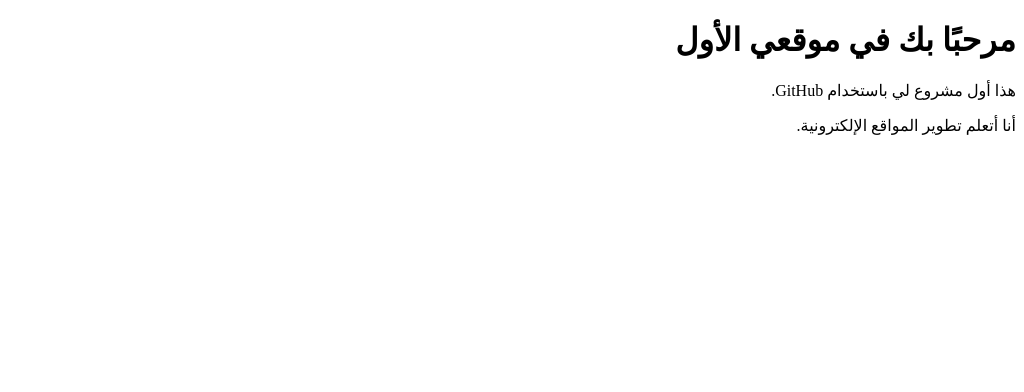
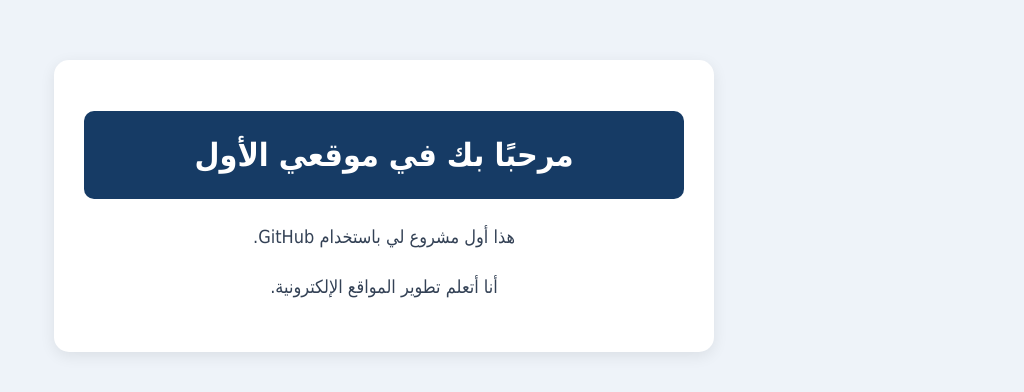
Before and after one commit to kalhf100/My-first-project, a plain HTML site: page index.html in a window 1280 px wide. Shown: the whole page, without its empty margins (256-1280 px from the left). Drawn offline with Linux system fonts and the light colour scheme.

Commit message:
الوان وتنسيق للموقع

```diff
--- a/index.html
+++ b/index.html
@@ -3,11 +3,42 @@
 <html lang="ar" dir="rtl">
 <head>
     <meta charset="UTF-8">
+    <meta name="viewport" content="width=device-width, initial-scale=1.0">
     <title>مشروعي الأول</title>
+    <style>
+        body {
+            font-family: Tahoma, Arial, sans-serif;
+            background-color: #eef3f9;
+            text-align: center;
+            margin: 0;
+            padding: 60px 20px;
+        }
+        .card {
+            background-color: white;
+            max-width: 600px;
+            margin: auto;
+            padding: 30px;
+            border-radius: 15px;
+            box-shadow: 0 4px 15px #00000015;
+        }
+        h1 {
+            background-color: #163b65;
+            color: white;
+            padding: 25px;
+            border-radius: 10px;
+        }
+        p {
+            font-size: 18px;
+            color: #334155;
+            line-height: 1.8;
+        }
+    </style>
 </head>
 <body>
-    <h1>مرحبًا بك في موقعي الأول</h1>
-    <p>هذا أول مشروع لي باستخدام GitHub.</p>
-    <p>أنا أتعلم تطوير المواقع الإلكترونية.</p>
+    <div class="card">
+        <h1>مرحبًا بك في موقعي الأول</h1>
+        <p>هذا أول مشروع لي باستخدام GitHub.</p>
+        <p>أنا أتعلم تطوير المواقع الإلكترونية.</p>
+    </div>
 </body>
 </html>
```
